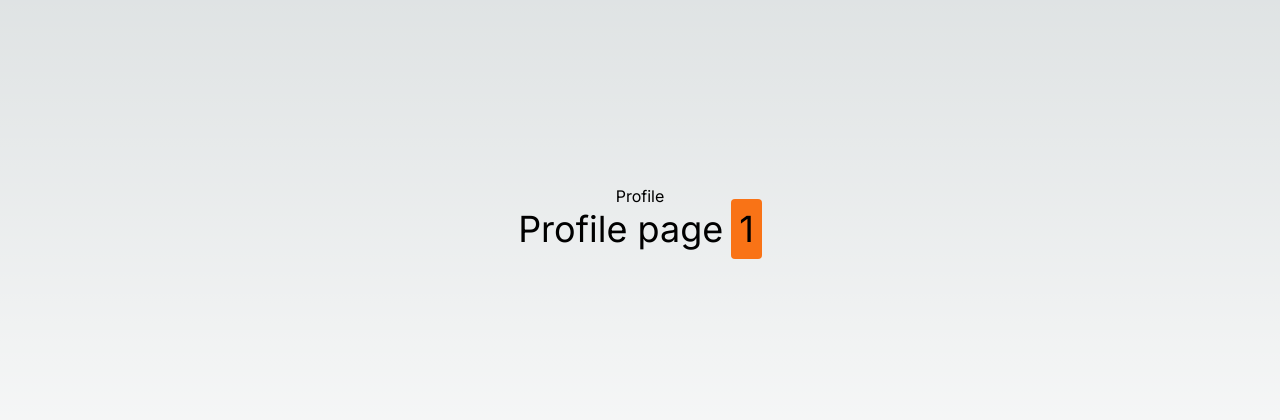
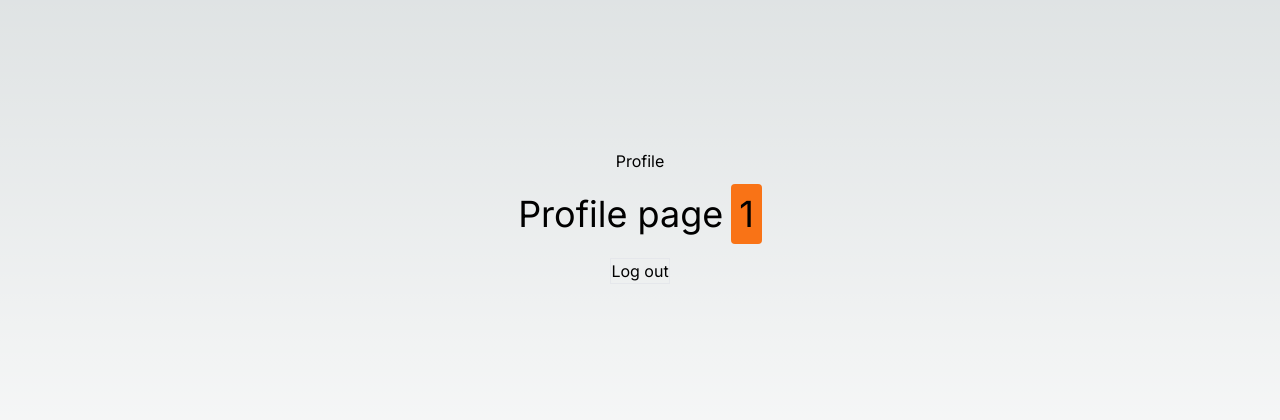
Before and after one commit to italianPalms/fullstack_next.js, a Next.js app: page /profile/1 in a window 1280 px wide. Shown: the part 184-604 px from the top of the page. Built offline with nearby package versions, Linux system fonts and the light colour scheme.

Commit message:
add button to sign out - no logic yet, and add margin-top to the profile page

```diff
--- a/src/app/profile/[id]/page.tsx
+++ b/src/app/profile/[id]/page.tsx
@@ -3,9 +3,11 @@ export default function UserProfile({params}: any) {
         <div className="flex flex-col items-center justify-center min-h-screen py-2">
             <h1>Profile</h1>
             <hr />
-            <p className="text-4xl">Profile page
+            <p className="text-4xl mt-5">Profile page
             <span className="p-2 ml-2 rounded bg-orange-500 text-black">{params.id}</span>
             </p>
+            <button className="border mt-6">Log out</button>
         </div>
+
     )
 }
```
